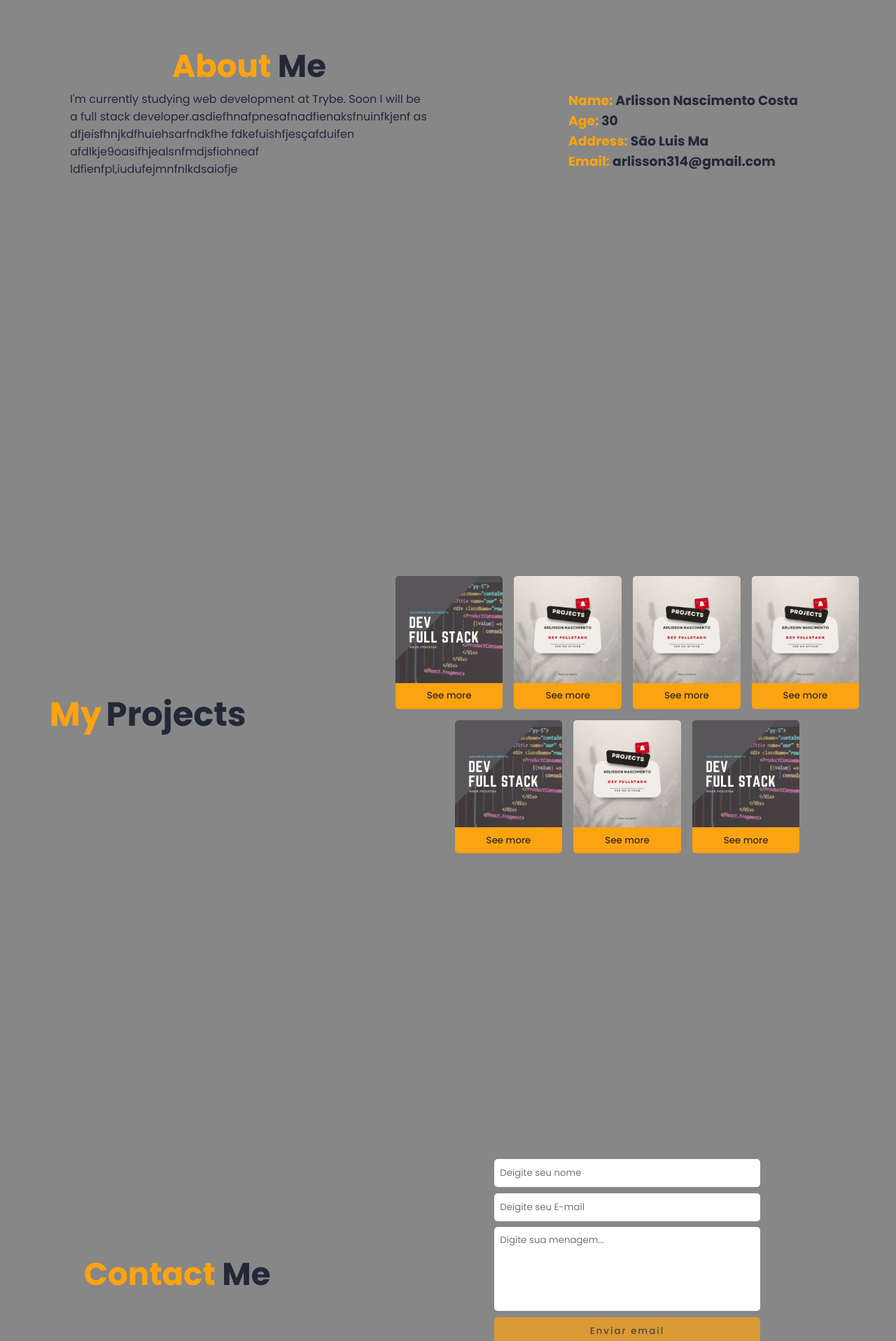
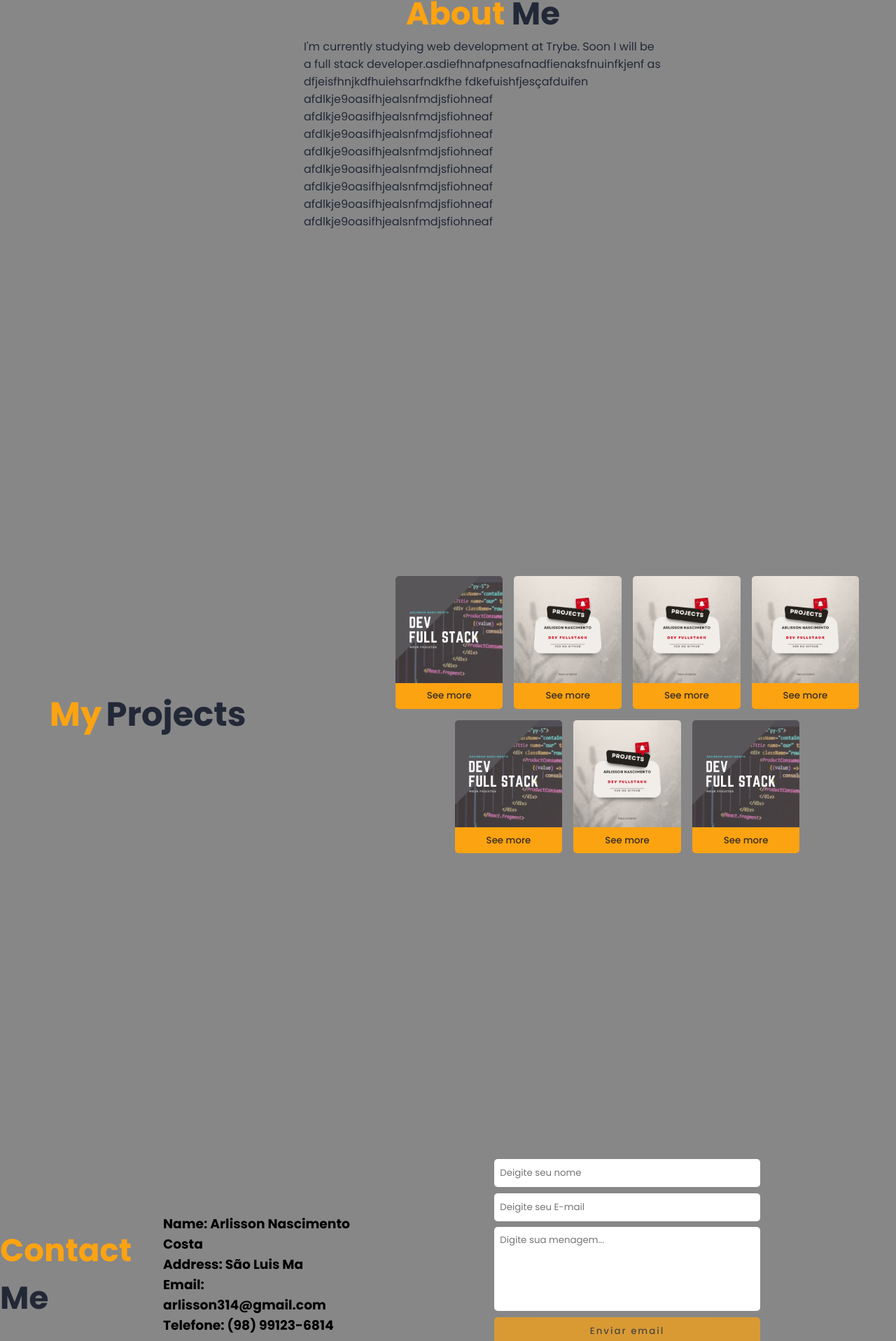
Before and after one commit to arlisson314/portifolio, a React (Create React App) app: page / in a window 1280 px wide. Shown: the part 1075-2991 px from the top of the page at 70% size. Built offline with nearby package versions, Linux system fonts and the light colour scheme.

Commit message:
style: adiciona estilo a pagina projects

```diff
--- a/src/components/About/index.jsx
+++ b/src/components/About/index.jsx
@@ -10,22 +10,26 @@ function About() {
           <span> Me</span>
         </h1>
         <article>
-          I&apos;m currently studying web development at Trybe.
-          Soon I will be a full stack developer.asdiefhnafpnesafnadfienaksfnuinfkjenf as
-          dfjeisfhnjkdfhuiehsarfndkfhe
-          fdkefuishfjesçafduifen
-          afdlkje9oasifhjealsnfmdjsfiohneaf
-          ldfienfpl,iudufejmnfnlkdsaiofje
+          <p>
+            I&apos;m currently studying web development at Trybe.
+            Soon I will be a full stack developer.asdiefhnafpnesafnadfienaksfnuinfkjenf as
+            dfjeisfhnjkdfhuiehsarfndkfhe
+            fdkefuishfjesçafduifen
+            afdlkje9oasifhjealsnfmdjsfiohneaf
+            afdlkje9oasifhjealsnfmdjsfiohneaf
+            afdlkje9oasifhjealsnfmdjsfiohneaf
+            afdlkje9oasifhjealsnfmdjsfiohneaf
+            afdlkje9oasifhjealsnfmdjsfiohneaf
+            afdlkje9oasifhjealsnfmdjsfiohneaf
+            afdlkje9oasifhjealsnfmdjsfiohneaf
+            afdlkje9oasifhjealsnfmdjsfiohneaf
+          </p>
         </article>
       </section>
-      <main>
+      {/* <main>
         <h3>
           Name:
           <span> Arlisson Nascimento Costa</span>
-        </h3>
-        <h3>
-          Age:
-          <span> 30</span>
         </h3>
         <h3>
           Address:
@@ -35,7 +39,11 @@ function About() {
           Email:
           <span> arlisson314@gmail.com</span>
         </h3>
-      </main>
+        <h3>
+          Telefone:
+          <span> (98) 99123-6814</span>
+        </h3>
+      </main> */}
     </Container>
   );
 }
--- a/src/components/Contact/index.jsx
+++ b/src/components/Contact/index.jsx
@@ -44,6 +44,26 @@ function Contact() {
           Contact
           <span> Me</span>
         </h1>
+
+        <div>
+          <h3>
+            Name:
+            <span> Arlisson Nascimento Costa</span>
+          </h3>
+          <h3>
+            Address:
+            <span> São Luis Ma</span>
+          </h3>
+          <h3>
+            Email:
+            <span> arlisson314@gmail.com</span>
+          </h3>
+          <h3>
+            Telefone:
+            <span> (98) 99123-6814</span>
+          </h3>
+        </div>
+
       </section>
       <main>
         <form onSubmit={sendEmail}>
```
